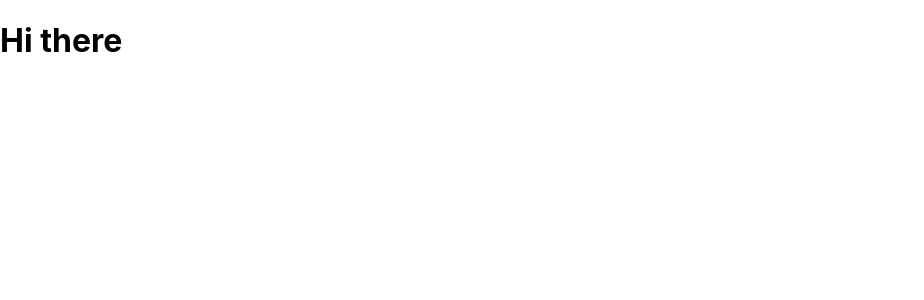
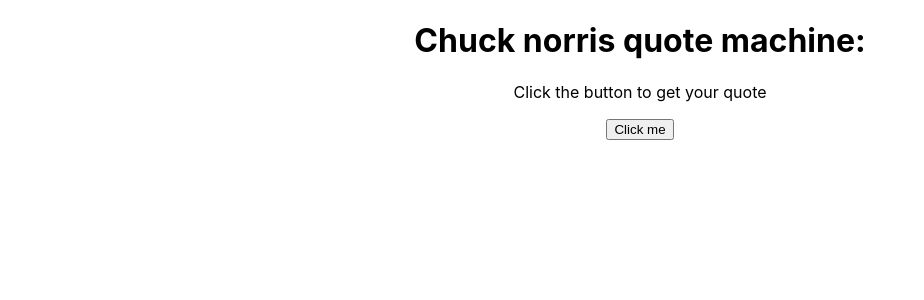
Before and after one commit to benmaudslay/m32-fetch-demo, a React (Create React App) app: page / in a window 1280 px wide. Shown: the top 300 px of the page, without its empty margins (0-924 px from the left). Built offline with nearby package versions, Linux system fonts and the light colour scheme.

Commit message:
fetching data using fetch request and displaying it from state

```diff
--- a/src/App.jsx
+++ b/src/App.jsx
@@ -1,11 +1,36 @@
 import "./App.css"
+import { useState } from "react"
 
 const App = () => {
+  const [data, setData] = useState({})
+
+  const handleFetch = async () => {
+    const response = await fetch("https://api.chucknorris.io/jokes/random", {
+      method: "GET",
+    })
+    const data = await response.json()
+    setData(data)
+  }
+  // https://api.chucknorris.io/jokes/random
+
   return (
-    <div>
-      <h1>Hi there</h1>
+    <div className="App">
+      <h1>Chuck norris quote machine:</h1>
+      {data.value ? <Quote data={data.value} /> : <p>Click the button to get your quote</p>}
+      {/* <p>{data.value}</p> */}
+      {console.log("Hi")}
+      <button onClick={handleFetch}>Click me</button>
     </div>
   )
 }
 
+const Quote = ({ data }) => <p>{data}</p>
+
 export default App
+
+/*
+  C - Create
+  R - Read
+  U - Update
+  D - Delete
+*/
```
